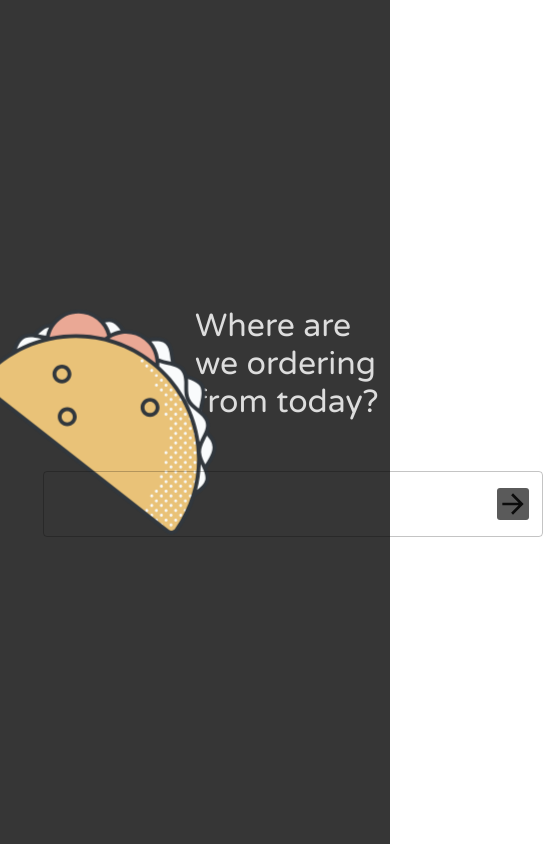
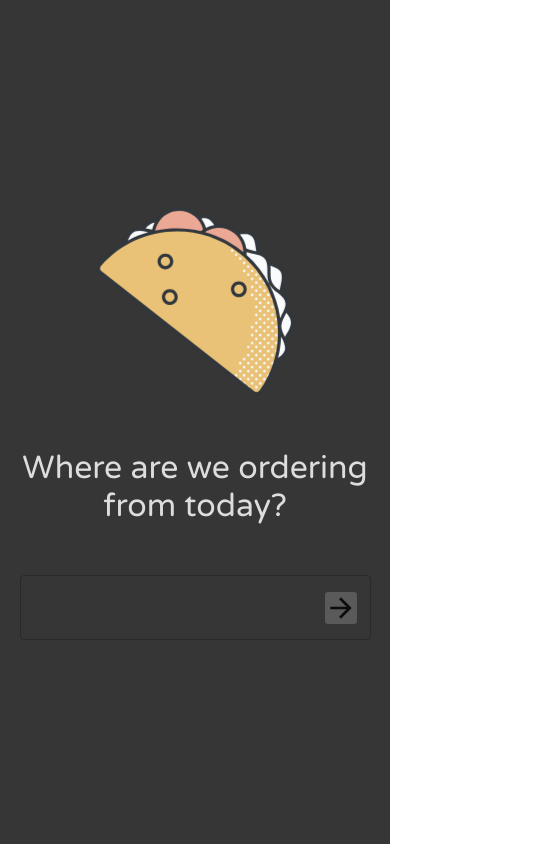
Before and after one commit to asif101/order-day, a React (Create React App) app: page / in a window 390 px wide. Shown: the whole page, 543 px wide, since content can reach past the window. Built offline with nearby package versions, Linux system fonts and the light colour scheme.

Commit message:
added responsiveness to intro page

```diff
--- a/src/components/Intro/Intro.scss
+++ b/src/components/Intro/Intro.scss
@@ -29,6 +29,7 @@
         flex-direction: column;
         justify-content: center;
         align-items: center;
+        text-align: center;
 
         &>.intro-text-input {
             margin-top: 50px;
@@ -70,3 +71,57 @@
         transform: scale(1);
     }
 }
+
+@media only screen and (max-width: 1350px) {
+    .Intro {
+        flex-direction: column;
+
+        &>.intro-image-container {
+            width: 100%;
+            display: flex;
+            justify-content: space-around;
+
+            &>.intro-image {
+                height: 50vmin;
+                margin-bottom: 50px;
+            }
+        }
+
+
+        &>.intro-text-container {
+            width: 100%;
+            font-size: 2rem;
+            color: #dddddd;
+            display: flex;
+            flex-direction: column;
+            justify-content: center;
+            align-items: center;
+            text-align: center;
+
+            &>.intro-text-input {
+                margin-top: 50px;
+                width: #{"min(90%, 500px)"};
+
+                & .intro-text-input {
+                    color: #dddddd;
+                    font-size: 1.5rem;
+                }
+
+                & .intro-submit-icon {
+                    background-color: rgb(90, 90, 90);
+                    width: 32px;
+                    height: 32px;
+                    border-radius: 3px;
+                    pointer-events: none;
+                    cursor: pointer;
+                    transition: all 0.2s linear;
+
+                    &.ready {
+                        background-color: #ff5d73;
+                        pointer-events: initial;
+                    }
+                }
+            }
+        }
+    }
+}
```
